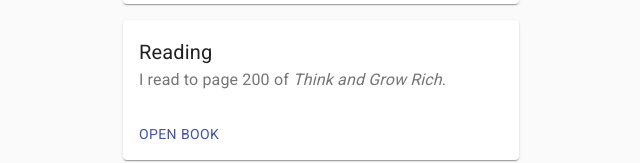
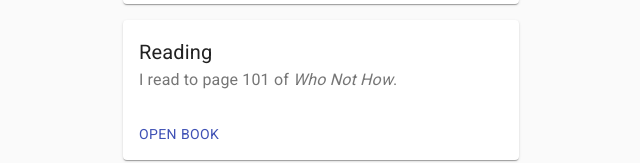
Before and after one commit to dlackey/miracle, a React (Create React App) app: page / in a window 1280 px wide. Shown: the part 1422-1585 px from the top of the page, without its empty margins (319-959 px from the left). Built offline with nearby package versions, Linux system fonts and the light colour scheme; what browser-beep would draw is missing.

Commit message:
Updated book

```diff
--- a/src/components/Savers.js
+++ b/src/components/Savers.js
@@ -5,8 +5,8 @@
 
 const AFFIRMATIONS = ['5/3/1', 'one date each week', 'house hacking'];
 const VISUALIZATION = 'I visualize house hacking with Unit A.';
-const READING_PAGES = 384;
-const READING_TITLE = 'Think and Grow Rich';
+const READING_PAGES = 193;
+const READING_TITLE = 'Who Not How';
 
 function Silence() {
   return (
```
